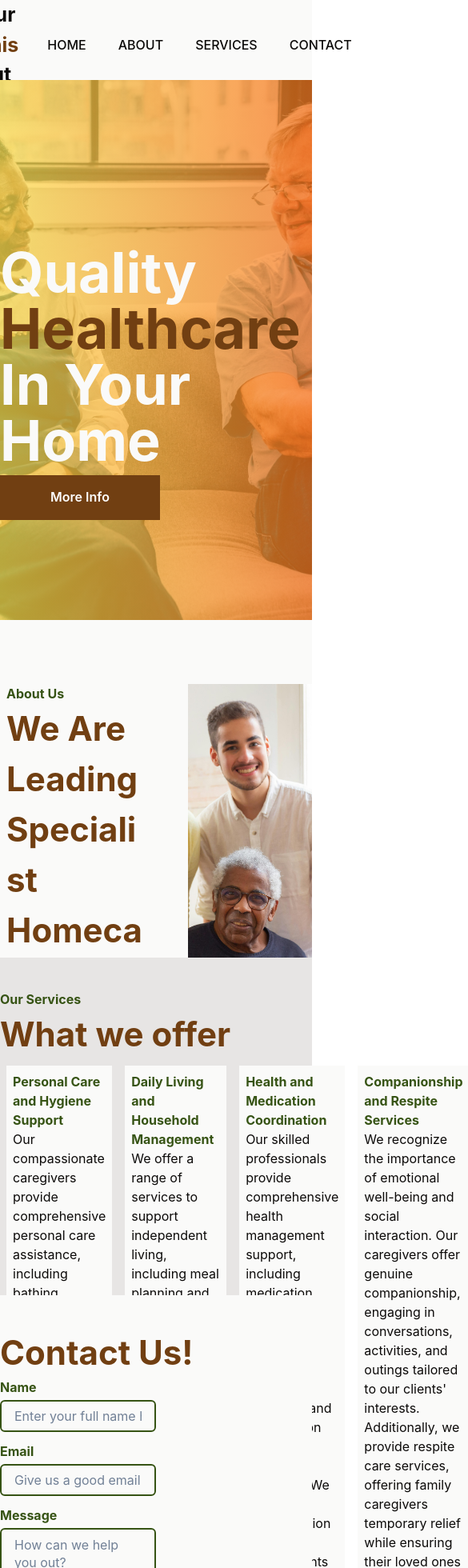
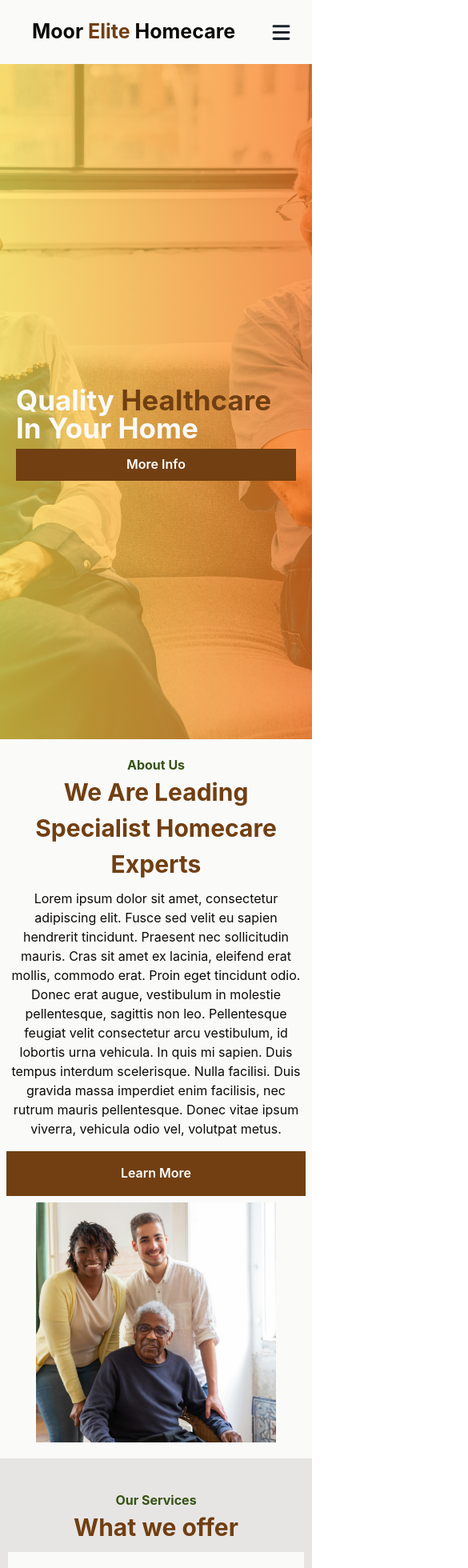
Before and after one commit to BlackDives/healthcare-site, a Next.js app: page / in a window 390 px wide. Shown: the top 1960 px of the page at 80% size, 585 px wide, since content can reach past the window. Built offline with nearby package versions, Linux system fonts and the light colour scheme.

Commit message:
made it responsive

```diff
--- a/package.json
+++ b/package.json
@@ -16,7 +16,8 @@
     "framer-motion": "^11.2.10",
     "next": "14.2.4",
     "react": "^18",
-    "react-dom": "^18"
+    "react-dom": "^18",
+    "react-icons": "^5.2.1"
   },
   "devDependencies": {
     "@types/node": "^20",
--- a/src/app/page.tsx
+++ b/src/app/page.tsx
@@ -1,4 +1,5 @@
-import React from "react"
+"use client"
+import React, { useState } from "react"
 import {
 	Flex,
 	Text,
@@ -12,7 +13,22 @@ import {
 	Textarea,
 	Grid,
 	GridItem,
+	Drawer,
+	DrawerBody,
+	DrawerFooter,
+	DrawerHeader,
+	DrawerOverlay,
+	DrawerContent,
+	DrawerCloseButton,
+	useDisclosure,
 } from "@chakra-ui/react"
+import {
+	FaBriefcaseMedical,
+	FaHeartPulse,
+	FaHandHoldingMedical,
+	FaHouseMedicalCircleExclamation,
+	FaBars,
+} from "react-icons/fa6"
 import styles from "./page.module.css"
 import ImageMan from "@/assets/svgs/helping.svg"
 import LandingBackground from "@/assets/images/senior-man-woman.jpg"
@@ -30,29 +46,36 @@ const Services = [
 		id: 1,
 		title: "Personal Care and Hygiene Support",
 		description:
-			"Our compassionate caregivers provide comprehensive personal care assistance, including bathing, grooming, dressing, and toileting. We ensure our clients maintain dignity and comfort while receiving the highest standard of hygiene support, tailored to individual needs and preferences.",
+			"Lorem ipsum dolor sit amet, consectetur adipiscing elit. Fusce sed velit eu sapien hendrerit tincidunt. Praesent nec sollicitudin mauris.",
+		logo: <FaHandHoldingMedical size={35} color='#365314' />,
 	},
 	{
 		id: 2,
 		title: "Daily Living and Household Management",
 		description:
-			"We offer a range of services to support independent living, including meal planning and preparation, light housekeeping, laundry, and organization. Our team also assists with mobility, helping clients move safely around their home and maintain an active lifestyle. We adapt our services to each client's unique situation and home environment.",
+			"Lorem ipsum dolor sit amet, consectetur adipiscing elit. Fusce sed velit eu sapien hendrerit tincidunt. Praesent nec sollicitudin mauris.",
+		logo: <FaBriefcaseMedical size={35} color='#365314' />,
 	},
 	{
 		id: 3,
 		title: "Health and Medication Coordination",
 		description:
-			"Our skilled professionals provide comprehensive health management support, including medication reminders, assistance with prescribed medication regimens, and coordination with healthcare providers. We also offer transportation to medical appointments and support during these visits, ensuring our clients receive consistent and thorough healthcare attention.",
+			"Lorem ipsum dolor sit amet, consectetur adipiscing elit. Fusce sed velit eu sapien hendrerit tincidunt. Praesent nec sollicitudin mauris.",
+		logo: <FaHeartPulse size={35} color='#365314' />,
 	},
 	{
 		id: 4,
 		title: "Companionship and Respite Services",
 		description:
-			"We recognize the importance of emotional well-being and social interaction. Our caregivers offer genuine companionship, engaging in conversations, activities, and outings tailored to our clients' interests. Additionally, we provide respite care services, offering family caregivers temporary relief while ensuring their loved ones receive uninterrupted, high-quality care.",
+			"Lorem ipsum dolor sit amet, consectetur adipiscing elit. Fusce sed velit eu sapien hendrerit tincidunt. Praesent nec sollicitudin mauris.",
+		logo: <FaHouseMedicalCircleExclamation size={35} color='#365314' />,
 	},
 ]
 
 export default function Home() {
+	const { isOpen, onOpen, onClose } = useDisclosure()
+	const btnRef = React.useRef()
+
 	return (
 		<Flex
 			flexDirection='column'
@@ -61,6 +84,7 @@ export default function Home() {
 			color='grey.950'
 		>
 			<Grid
+				display={["none", "none", "none", "grid"]}
 				className='nav-bar'
 				templateColumns='repeat(3, 1fr)'
 				background='grey.50'
@@ -78,7 +102,7 @@ export default function Home() {
 						height='100%'
 					>
 						<Text marginLeft={10} fontSize='25px' fontWeight={700}>
-							Blur <span style={{ color: "#713f12" }}>This</span> Out
+							Moor <span style={{ color: "#713f12" }}>Elite</span> Homecare
 						</Text>
 					</Flex>
 				</GridItem>
@@ -111,13 +135,84 @@ export default function Home() {
 				<GridItem colSpan={1}></GridItem>
 			</Grid>
 			<Flex
+				className='mobile-nav'
+				display={["flex", "flex", "flex", "none"]}
+				background='grey.50'
+				flexDirection='row'
+				alignItems='center'
+				justifyContent='space-between'
+				width='100%'
+				height='80px'
+			>
+				<Flex>
+					<Text marginLeft={10} fontSize='25px' fontWeight={700}>
+						Moor <span style={{ color: "#713f12" }}>Elite</span> Homecare
+					</Text>
+				</Flex>
+				<Button
+					onClick={onOpen}
+					background='none'
+					width={["20%", "20%", "20%"]}
+				>
+					<FaBars size={25} />
+				</Button>
+				<Drawer isOpen={isOpen} placement='right' onClose={onClose}>
+					<DrawerOverlay />
+					<DrawerContent>
+						<DrawerCloseButton />
+						{/* <DrawerHeader>Create your account</DrawerHeader> */}
+
+						<DrawerBody>
+							<Flex
+								flexDirection='column'
+								alignItems='center'
+								justifyContent='flex-start'
+								height='100%'
+							>
+								<UnorderedList
+									display='flex'
+									flexDirection='column'
+									listStyleType='none'
+								>
+									{Links.map((link) => (
+										<ListItem key={link.id} padding={5}>
+											<Link
+												fontSize='16px'
+												fontWeight={500}
+												_hover={{
+													textDecoration: "none",
+													color: "primary.900",
+												}}
+											>
+												{link.title}
+											</Link>
+										</ListItem>
+									))}
+								</UnorderedList>
+							</Flex>
+						</DrawerBody>
+						<DrawerFooter>
+							<Button
+								onClick={onClose}
+								backgroundColor='primary.900'
+								color='grey.50'
+							>
+								Close
+							</Button>
+						</DrawerFooter>
+					</DrawerContent>
+				</Drawer>
+			</Flex>
+			<Flex
 				flexDirection='column'
 				justifyContent='flex-start'
 				background={`linear-gradient(to right, rgba(253, 224, 71, 0.7), rgba(249, 115, 22, 0.7)), url(${LandingBackground.src})`}
 				backgroundRepeat='no-repeat'
 				backgroundPosition='top center'
 				backgroundSize='cover'
-				height='80vh'
+				height={["100vh", "100vh", "90vh", "80vh"]}
+				paddingY={[5, 5, 5, 5]}
+				paddingX={[5, 5, 5, 0]}
 			>
 				<Flex
 					flexDirection='column'
@@ -129,7 +224,7 @@ export default function Home() {
 				>
 					<Flex flexDirection='column' marginTop={20}>
 						<Text
-							fontSize='70px'
+							fontSize={["35px", "35", "70px"]}
 							fontWeight={700}
 							color='grey.50'
 							lineHeight={1}
@@ -137,7 +232,7 @@ export default function Home() {
 							Quality <span style={{ color: "#713f12" }}>Healthcare</span>
 						</Text>
 						<Text
-							fontSize='70px'
+							fontSize={["35px", "35", "70px"]}
 							fontWeight={700}
 							color='grey.50'
 							lineHeight={1}
@@ -148,32 +243,50 @@ export default function Home() {
 						<Button
 							backgroundColor='primary.900'
 							color='white'
-							width='200px'
-							padding={7}
+							width={["100%", "100%", "200px"]}
+							padding={[4, 4, 3, 7]}
 							marginTop={2}
+							_hover={{ backgroundColor: "accent.900" }}
 						>
 							More Info
 						</Button>
 					</Flex>
 				</Flex>
 			</Flex>
-			<Flex backgroundColor='grey.50' height='50vh'>
+			<Flex
+				backgroundColor='grey.50'
+				height={["initial", "initial", "initial", "50vh"]}
+			>
 				<Flex
-					flexDirection='row'
+					flexDirection={["column", "column", "column", "row"]}
 					maxWidth='1500px'
 					margin='auto'
 					height='100%'
 					width='100%'
-					paddingY={20}
+					paddingY={[5, 10, 10, 20]}
 				>
-					<Flex flexDirection='column' width='50%' px={2} mr={10}>
+					<Flex
+						flexDirection='column'
+						alignItems={["center", "center", "center", "initial"]}
+						width={["100%", "100%", "100%", "50%"]}
+						px={2}
+						mr={10}
+					>
 						<Text fontSize='16px' fontWeight={700} color='accent.900'>
 							About Us
 						</Text>
-						<Text fontSize='42px' fontWeight={700} color='primary.900'>
+						<Text
+							fontSize={["30px", "30px", "42px"]}
+							fontWeight={700}
+							color='primary.900'
+							textAlign={["center", "center", "center", "initial"]}
+						>
 							We Are Leading Specialist Homecare Experts
 						</Text>
-						<Text marginTop={2}>
+						<Text
+							textAlign={["center", "center", "center", "initial"]}
+							marginTop={2}
+						>
 							Lorem ipsum dolor sit amet, consectetur adipiscing elit. Fusce sed
 							velit eu sapien hendrerit tincidunt. Praesent nec sollicitudin
 							mauris. Cras sit amet ex lacinia, eleifend erat mollis, commodo
@@ -188,23 +301,32 @@ export default function Home() {
 						<Button
 							backgroundColor='primary.900'
 							color='white'
-							width='200px'
+							width={["100%", "100%", "100%", "200px"]}
 							padding={7}
 							marginTop={4}
+							_hover={{ backgroundColor: "accent.900" }}
 						>
 							Learn More
 						</Button>
 					</Flex>
-					<Flex flexDirection='row' width='50%' justifyContent='flex-end'>
+					<Flex
+						flexDirection='row'
+						width={["100%", "100%", "100%", "50%"]}
+						justifyContent={["center", "center", "center", "flex-end"]}
+						marginTop={[2, 2, 2, 0]}
+					>
 						<Image
-							boxSize='500px'
+							boxSize={["300px", "300px", "300px", "500px"]}
 							objectFit='cover'
 							src={`${AboutUsPicture.src}`}
 						/>
 					</Flex>
 				</Flex>
 			</Flex>
-			<Flex backgroundColor='grey.200' height='50vh'>
+			<Flex
+				backgroundColor='grey.200'
+				height={["initial", "initial", "initial", "50vh"]}
+			>
 				<Flex
 					maxWidth='1500px'
 					width='100%'
@@ -212,22 +334,40 @@ export default function Home() {
 					height='100%'
 					paddingY={10}
 				>
-					<Flex width='100%' flexDirection='column' alignItems='flex-start'>
+					<Flex
+						width='100%'
+						flexDirection='column'
+						alignItems={["center", "center", "center", "flex-start"]}
+					>
 						<Text fontSize='16px' fontWeight={700} color='accent.900'>
 							Our Services
 						</Text>
-						<Text fontSize='42px' fontWeight={700} color='primary.900'>
+						<Text
+							fontSize={["30px", "30px", "42px"]}
+							fontWeight={700}
+							color='primary.900'
+						>
 							What we offer
 						</Text>
-						<Flex>
+						<Flex
+							flexDirection={["column", "column", "column", "row"]}
+							alignItems={["center", "center", "center", "initial"]}
+						>
 							{Services.map((service) => (
 								<Flex
 									flexDirection='column'
 									backgroundColor='grey.50'
 									margin={2}
 									padding={2}
-									width={"25%"}
+									width={["95%", "95%", "50%", "25%"]}
 								>
+									<Flex
+										flexDirection='row'
+										justifyContent='center'
+										paddingY={3}
+									>
+										{service.logo}
+									</Flex>
 									<Text fontSize='16px' fontWeight={700} color='accent.900'>
 										{service.title}
 									</Text>
@@ -238,26 +378,35 @@ export default function Home() {
 					</Flex>
 				</Flex>
 			</Flex>
-			<Flex backgroundColor='grey.50' height='50vh'>
+			<Flex backgroundColor='grey.50' height={["60vh", "60vh", "60vh", "50vh"]}>
 				<Flex
 					flexDirection='column'
+					alignItems={["center", "center", "center", "initial"]}
 					maxWidth='1500px'
 					width='100%'
 					margin='auto'
 					height='100%'
 					paddingY={10}
 				>
-					<Flex width='100%'>
-						<Text fontSize='42px' fontWeight={700} color='primary.900'>
+					<Flex
+						width='100%'
+						flexDirection='column'
+						alignItems={["center", "center", "center", "initial"]}
+					>
+						<Text
+							fontSize={["30px", "30px", "42px"]}
+							fontWeight={700}
+							color='primary.900'
+						>
 							Contact Us!
 						</Text>
 					</Flex>
-					<Flex width='50%' flexDirection='column'>
+					<Flex width={["95%", "95%", "95%", "50%"]} flexDirection='column'>
 						<Flex flexDirection='column' marginBottom={3}>
 							<Text
 								fontSize='16px'
 								fontWeight={700}
-								color='accent.900'
+								color='primary.900'
 								marginBottom={1}
 							>
 								Name
@@ -265,10 +414,10 @@ export default function Home() {
 							<Input
 								placeholder='Enter your full name here...'
 								border='2px solid'
-								borderColor='accent.900'
+								borderColor='primary.900'
 								_focus={{
 									border: "4px solid",
-									borderColor: "primary.900",
+									borderColor: "accent.900",
 									boxShadow: "none",
 								}}
 							/>
@@ -277,7 +426,7 @@ export default function Home() {
 							<Text
 								fontSize='16px'
 								fontWeight={700}
-								color='accent.900'
+								color='primary.900'
 								marginBottom={1}
 							>
 								Email
@@ -285,10 +434,10 @@ export default function Home() {
 							<Input
 								placeholder='Give us a good email to reach you at...'
 								border='2px solid'
-								borderColor='accent.900'
+								borderColor='primary.900'
 								_focus={{
 									border: "4px solid",
-									borderColor: "primary.900",
+									borderColor: "accent.900",
 									boxShadow: "none",
 								}}
 							/>
@@ -297,7 +446,7 @@ export default function Home() {
 							<Text
 								fontSize='16px'
 								fontWeight={700}
-								color='accent.900'
+								color='primary.900'
 								marginBottom={1}
 							>
 								Message
@@ -305,10 +454,10 @@ export default function Home() {
 							<Textarea
 								placeholder='How can we help you out?'
 								border='2px solid'
-								borderColor='accent.900'
+								borderColor='primary.900'
 								_focus={{
 									border: "4px solid",
-									borderColor: "primary.900",
+									borderColor: "accent.900",
 									boxShadow: "none",
 								}}
 							/>
@@ -317,9 +466,9 @@ export default function Home() {
 							<Button
 								backgroundColor='primary.900'
 								color='white'
-								width='200px'
+								width={["100%", "100%", "200px", "200px"]}
 								padding={7}
-								_hover={{}}
+								_hover={{ backgroundColor: "accent.900" }}
 							>
 								Send
 							</Button>
@@ -327,16 +476,26 @@ export default function Home() {
 					</Flex>
 				</Flex>
 			</Flex>
-			<Flex backgroundColor='primary.900' height='50vh' color='grey.50'>
+			<Flex
+				backgroundColor='primary.900'
+				height={["initial", "initial", "initial", "50vh"]}
+				color='grey.50'
+			>
 				<Flex
-					flexDirection='row'
+					flexDirection={["column", "column", "column", "row"]}
+					alignItems={["center", "center", "center", "initial"]}
 					maxWidth='1500px'
 					margin='auto'
 					height='100%'
 					width='100%'
 					paddingY={10}
 				>
-					<Flex flexDirection='column' width='33%' marginX={5}>
+					<Flex
+						flexDirection='column'
+						width={["97%", "100%", "100%", "33%"]}
+						textAlign={["center", "center", "center", "initial"]}
+						marginX={5}
+					>
 						<Text fontSize='30px' fontWeight={700} color='gray.100'>
 							About
 						</Text>
@@ -350,7 +509,13 @@ export default function Home() {
 							quis mi sapien.
 						</Text>
 					</Flex>
-					<Flex flexDirection='column' width='33%' marginX={5}>
+					<Flex
+						flexDirection='column'
+						width={["97%", "100%", "100%", "33%"]}
+						textAlign={["center", "center", "center", "initial"]}
+						marginX={[0, 0, 0, 5]}
+						marginY={[5, 5, 5, 0]}
+					>
 						<Text fontSize='30px' fontWeight={700} color='gray.100'>
 							Site Map
 						</Text>
@@ -362,7 +527,13 @@ export default function Home() {
 							))}
 						</UnorderedList>
 					</Flex>
-					<Flex flexDirection='column' width='33%' marginX={5}>
+					<Flex
+						flexDirection='column'
+						width={["97%", "100%", "100%", "33%"]}
+						textAlign={["center", "center", "center", "initial"]}
+						marginX={[0, 0, 0, 5]}
+						marginY={[5, 5, 5, 0]}
+					>
 						<Text fontSize='30px' fontWeight={700} color='gray.100'>
 							Contact
 						</Text>
```
Also changed, not shown: 1 other file (tests, documents, lock files or other folders).
